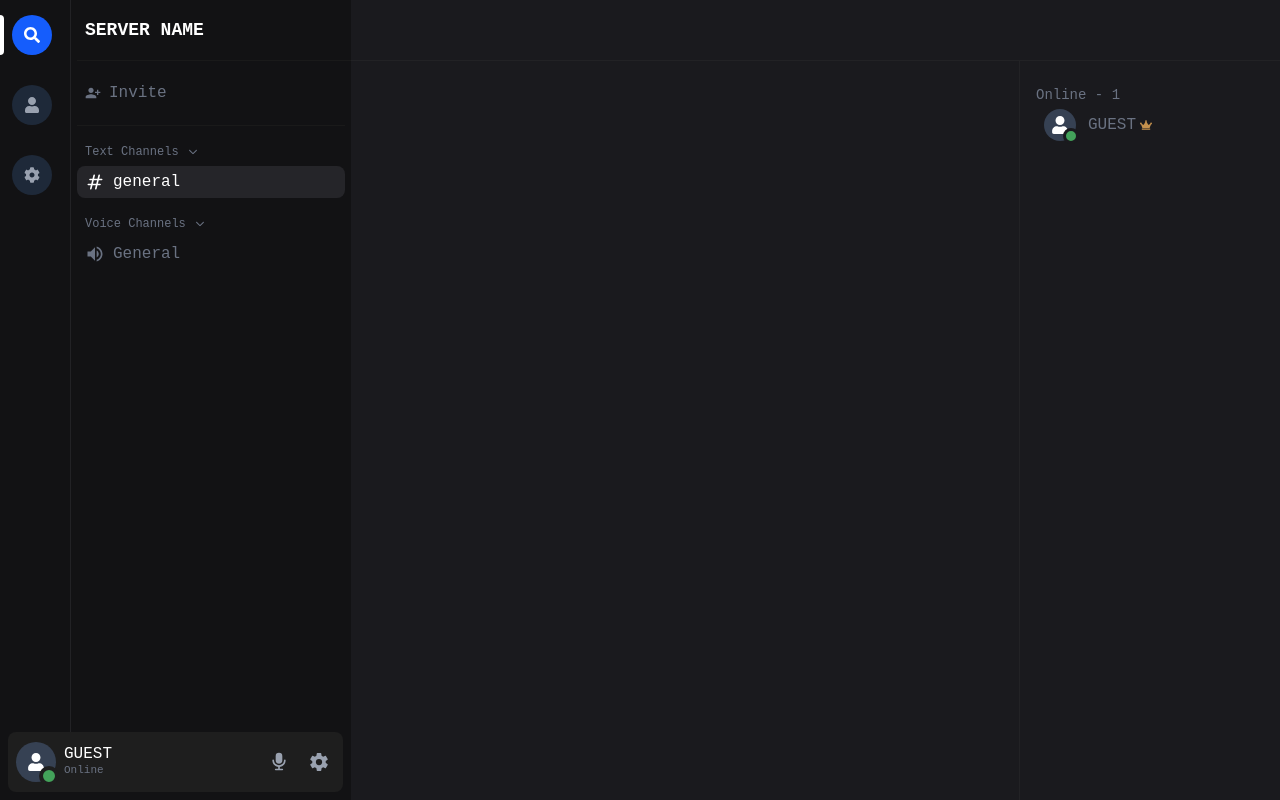
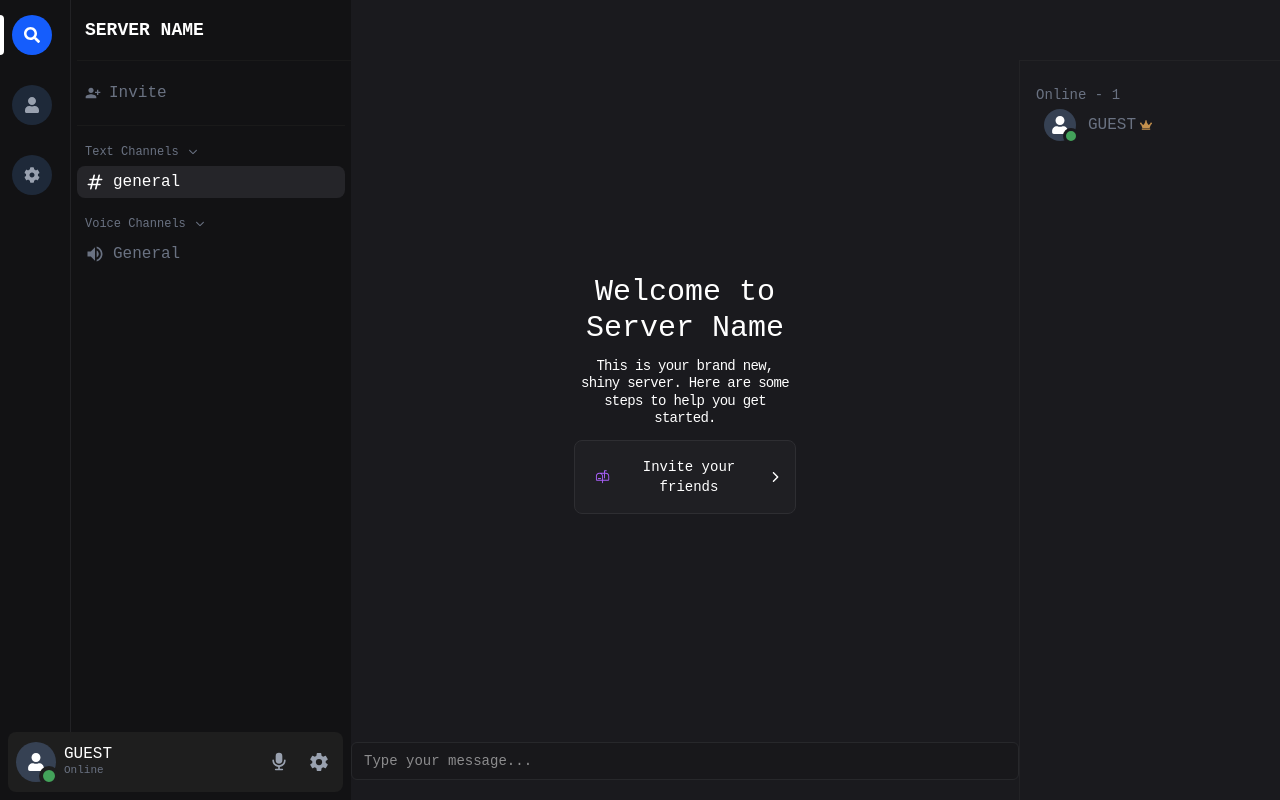
Before and after one commit to Yqzi/discord_replica, a Next.js app in the folder client/: page /components in a window 1280 px wide. Built offline with nearby package versions, Linux system fonts and the light colour scheme.

Commit message:
adding message field

```diff
--- a/client/src/app/components/page.tsx
+++ b/client/src/app/components/page.tsx
@@ -1,14 +1,13 @@
 "use client";
 import Sidebar from "./sidebar";
+import TextChannel from "./text_channel";
 import UserCount from "./user_count";
 
 export default function Temp() {
     return (
-        <div className="flex flex-row w-full">
+        <div className="flex flex-row w-full h-screen">
             <Sidebar />
-            <div className="flex-1">
-                <div className="bg-[#222225] w-full mt-[60px] h-[1px]" />
-            </div>
+            <TextChannel />
             <UserCount />
         </div>
     );
--- /dev/null
+++ b/client/src/app/components/text_channel.tsx
@@ -0,0 +1,30 @@
+import { PiMailbox } from "react-icons/pi";
+import { IoIosArrowForward } from "react-icons/io";
+
+export default function TextChannel() {
+    return (
+        <div className="flex-1 flex flex-col justify-between h-full items-center pb-5">
+            <div className="bg-[#222225] mt-[60px] h-[1px]" />
+            <div className="flex flex-col w-11/12 md:w-2/3 lg:w-1/3 gap-3">
+                <span className="text-3xl">
+                    Welcome to <br />
+                    Server Name
+                </span>
+                <span className="text-sm leading-tight tracking-tighter">
+                    This is your brand new, shiny server. Here are some steps to
+                    help you get started.
+                </span>
+                <button className="border border-[#2e2e32] text-sm flex flex-row items-center pl-5 py-4 rounded-lg gap-3 bg-[#1f1f23] mb-4">
+                    <PiMailbox className="text-lg text-[#a960fa]" />
+                    Invite your friends
+                    <IoIosArrowForward className="ml-auto mr-3 text-lg text-[#4f505a}" />
+                </button>
+            </div>
+            <input
+                type="text"
+                className="w-full mx-2 px-3 py-2 rounded-md border border-[#27282b] bg-[#18181b] text-sm focus:outline-none focus:border-[#2e2e32]"
+                placeholder="Type your message..."
+            />
+        </div>
+    );
+}
```
